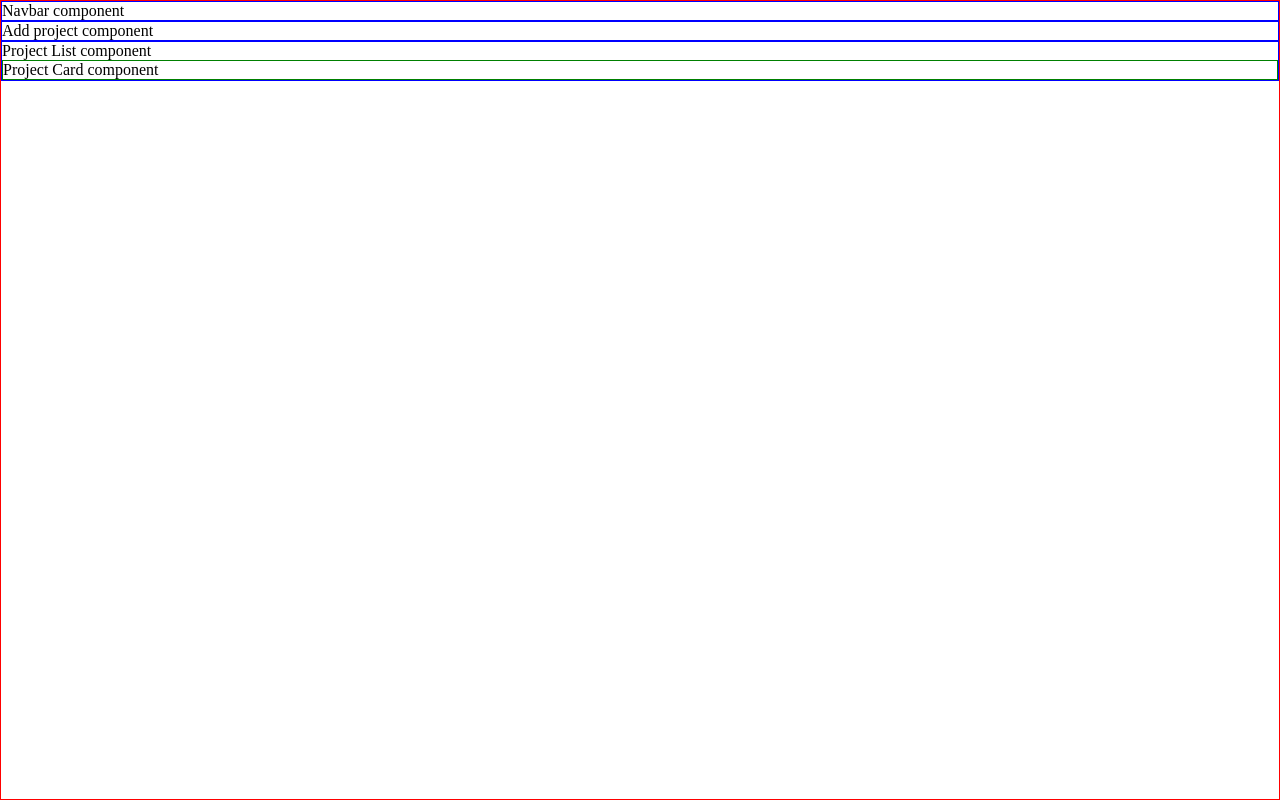
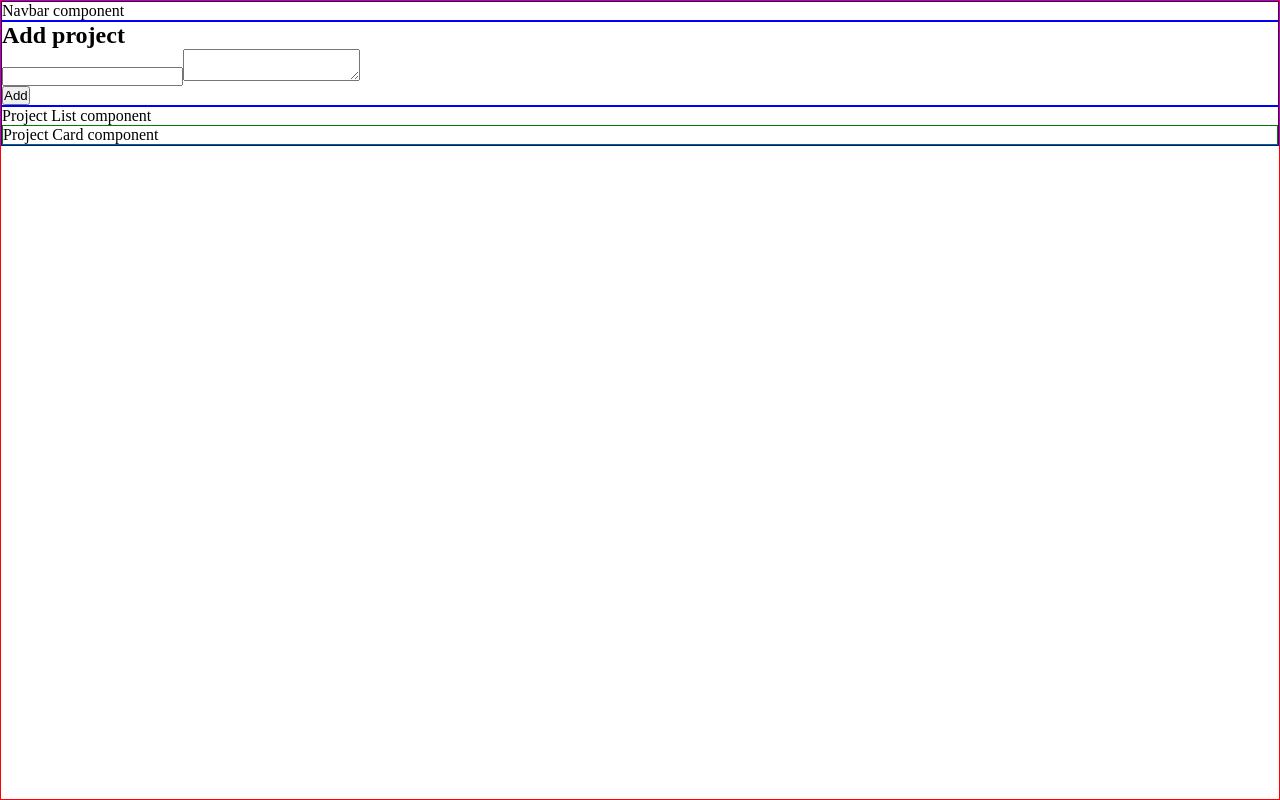
Before and after one commit to dev-gaitano/react-portfolio, a React (Vite) app: page / in a window 1280 px wide. Built offline with nearby package versions, Linux system fonts and the light colour scheme.

Commit message:
feat(structure): added element structure to "AddProject.jsx"
- Add header
- Add input area with input and textarea elements
- Create custom button element

```diff
--- a/src/components/AddProject/AddProject.jsx
+++ b/src/components/AddProject/AddProject.jsx
@@ -1,9 +1,15 @@
+import BtnPrimary from "../ui/BtnPrimary"
 import "./AddProject.css"
 
 function Addproject() {
   return (
     <div className="wrapper-add-project">
-      Add project component
+      <h2>Add project</h2>
+      <div className="input-area">
+        <input type="text" name="title" value="" />
+        <textarea rows="" cols=""></textarea>
+      </div>
+      <BtnPrimary type={"submit"} text={"Add"} />
     </div>
   )
 }
--- /dev/null
+++ b/src/components/ui/BtnPrimary.jsx
@@ -0,0 +1,7 @@
+function BtnPrimary({ type, text }) {
+  return (
+    <button type={type}>{text}</button>
+  )
+}
+
+export default BtnPrimary
```
